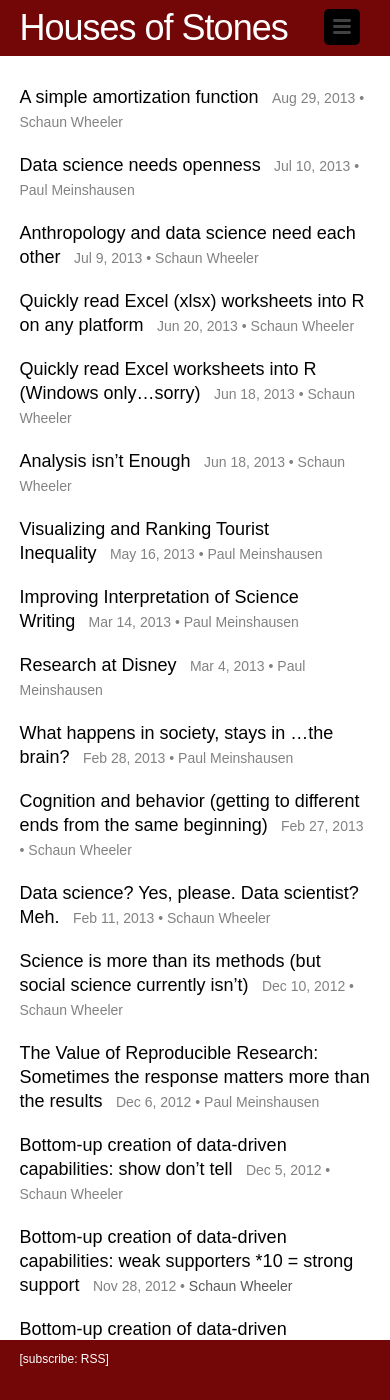
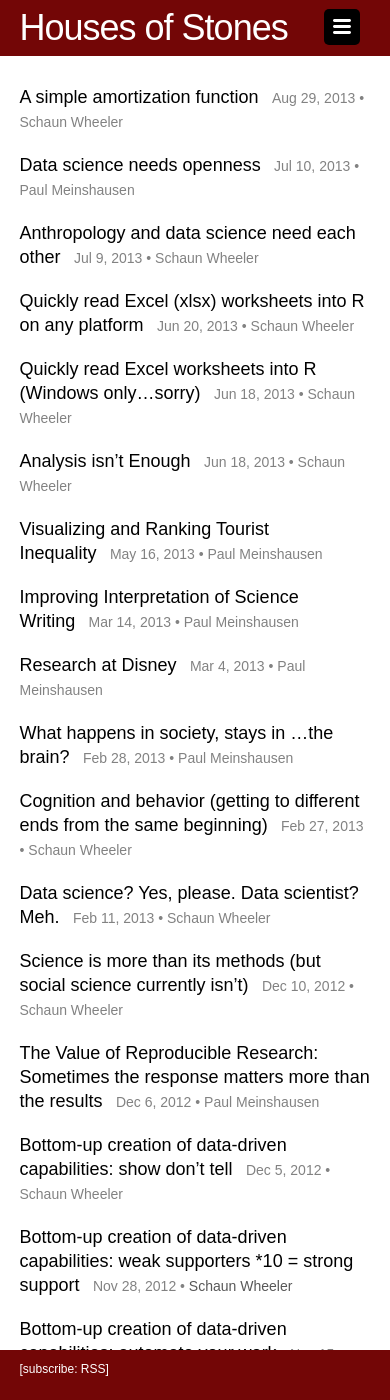
Before and after one commit to housesofstones/housesofstones.github.io, a Jekyll site: the page built from index.html, in a window 390 px wide and 1400 px high. Built offline with Jekyll 4.4.1, drawn with Linux system fonts in a browser that asks for light colours; nearby versions of some CDN libraries.

Commit message:
Update hoscustom.css

```diff
--- a/css/hoscustom.css
+++ b/css/hoscustom.css
@@ -175,7 +175,7 @@
       height: 15px;
   }
   .site-nav .menu-icon > svg path {
-      fill: #424242;
+      fill: white;
   }
   .site-nav .trigger {
       clear: both;
@@ -196,6 +196,6 @@
         display: none;
     }
     .site-footer {
-        height: 40px;
+        height: 30px;
     }
 }
```
